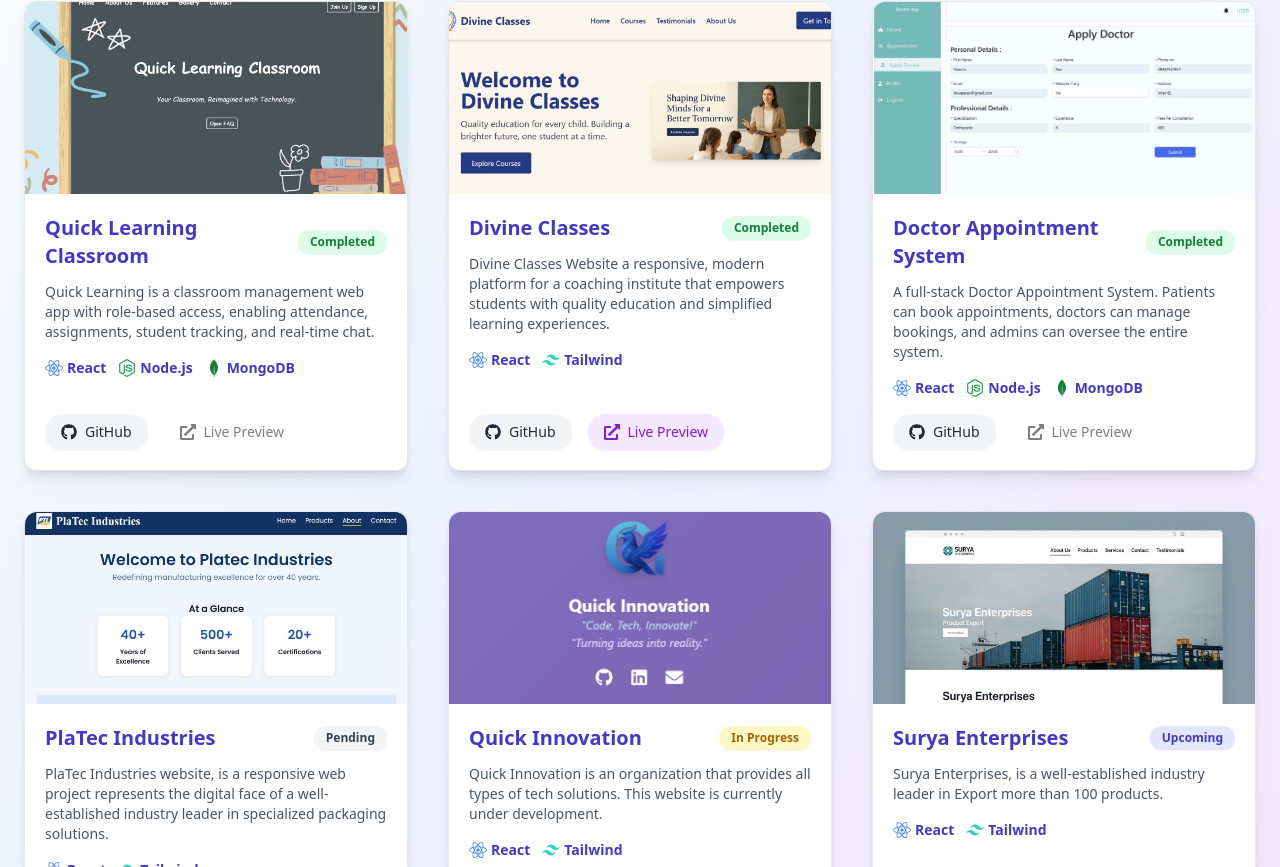
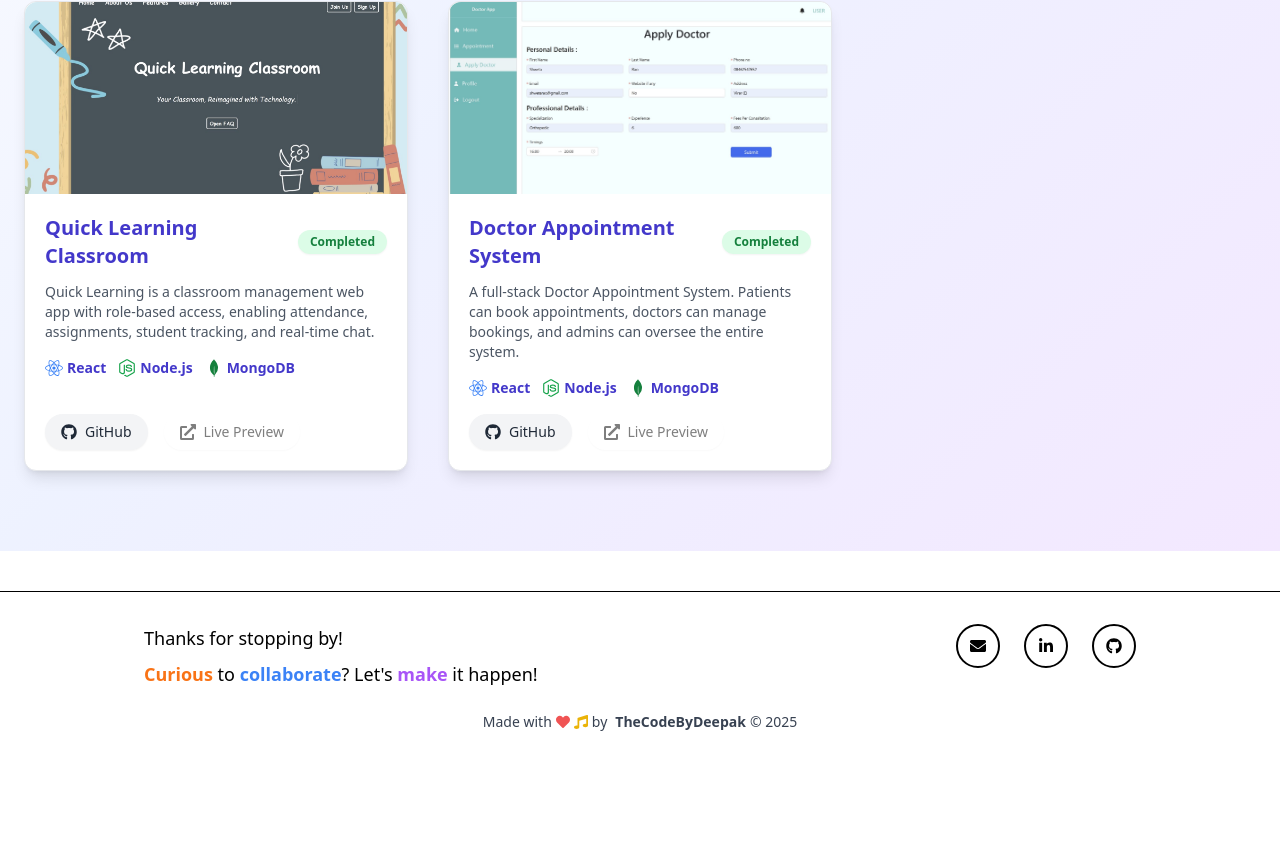
Before and after one commit to TheCodeByDeepak/TheCodeByDeepak.github.io, a React (Create React App) app: page /projects in a window 1280 px wide. Shown: the part 753-1620 px from the top of the page. After the commit the page ends 1517 px from the top, so only its background shows below. Built offline with nearby package versions, Linux system fonts and the light colour scheme.

Commit message:
Updated Project Section

```diff
--- a/src/pages/Projects.jsx
+++ b/src/pages/Projects.jsx
@@ -1,11 +1,7 @@
 import React from "react";
 import project1Image from "../assets/Project1.jpg";
 import project2Image from "../assets/Project2.jpg";
-import project3Image from "../assets/Project3.jpg";
-import project4Image from "../assets/Project4.jpg";
-import project5Image from "../assets/Project5.png";
 import project6Image from "../assets/Project6.jpg";
-import project7Image from "../assets/Project7.jpg";
 import project8Image from "../assets/Project8.jpg";
 import project9Image from "../assets/Project9.png";
 
@@ -96,18 +92,6 @@ const projects = [
     liveLink: "#",
   },
 
-   {
-    id: 3,
-    img: project3Image,
-    title: "Divine Classes",
-    description:
-      "Divine Classes Website a responsive, modern platform for a coaching institute that empowers students with quality education and simplified learning experiences.",
-    tech: ["React", "Tailwind"],
-    progress: "Completed",
-    githubLink: "https://github.com/TheCodeByDeepak/DivineClasses",
-    liveLink: "https://thecodebydeepak.github.io/DivineClasses",
-  },
-
   {
     id: 1,
     img: project1Image,
@@ -119,42 +103,6 @@ const projects = [
     githubLink: "https://github.com/TheCodeByDeepak/DoctorAppointmentSystem",
     liveLink: "#",
   },
-
-    {
-    id: 4,
-    img: project4Image,
-    title: "PlaTec Industries",
-    description:
-      "PlaTec Industries website, is a responsive web project represents the digital face of a well-established industry leader in specialized packaging solutions.",
-    tech: ["React", "Tailwind"],
-    progress: "Pending",
-    githubLink: "https://github.com/TheCodeByDeepak/PlaTecIndustries",
-    liveLink: "https://thecodebydeepak.github.io/PlaTecIndustries",
-  },
-
-  {
-    id: 5,
-    img: project5Image,
-    title: "Quick Innovation",
-    description:
-      "Quick Innovation is an organization that provides all types of tech solutions. This website is currently under development.",
-    tech: ["React", "Tailwind"],
-    progress: "In Progress",
-    githubLink: "#",
-    liveLink: "https://TheCodeByDeepak.github.io/QuickInnovation",
-  },
-
-  {
-  id: 7,
-  img: project7Image,
-  title: "Surya Enterprises",
-  description:
-    "Surya Enterprises, is a well-established industry leader in Export more than 100 products.",
-  tech: ["React", "Tailwind"],
-  progress: "Upcoming",
-  githubLink: "#",
-  liveLink: "#",
-},
 
 
 
```
